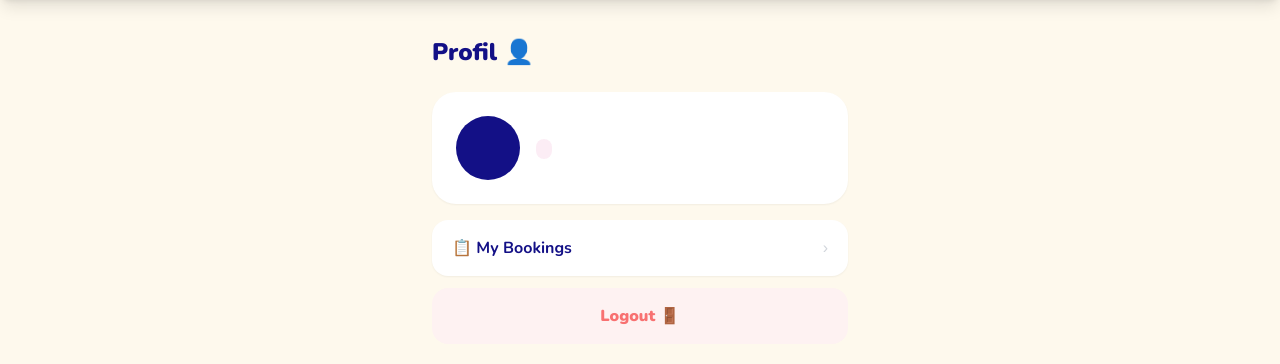
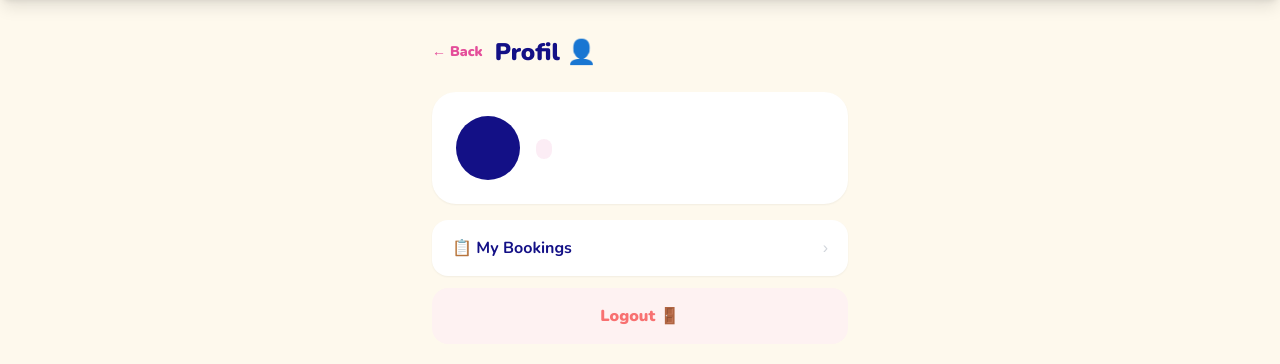
Before and after one commit to dellamalia/pickspot_foundation, a Flask app: template templates/profile.html in a window 1280 px wide. Shown: the part 56-420 px from the top of the page. Run offline with Flask 3, Linux system fonts and the light colour scheme; the template is opened without the code that fills it, so the values that code supplies are empty; some libraries are stand-ins or nearby versions.

Commit message:
Update profile.html

```diff
--- a/templates/profile.html
+++ b/templates/profile.html
@@ -2,7 +2,10 @@
 {% block content %}
 <div class="max-w-md mx-auto px-4 py-6 pb-28">
 
-  <h1 class="text-[#131086] font-black text-2xl mb-6">Profil 👤</h1>
+  <div class="flex items-center gap-3 mb-6">
+    <button onclick="history.back()" class="text-[#E44E9A] font-black text-sm hover:underline">← Back</button>
+    <h1 class="text-[#131086] font-black text-2xl">Profil 👤</h1>
+  </div>
 
   <div class="bg-white rounded-3xl p-6 shadow-sm space-y-4 mb-4">
     <div class="flex items-center gap-4">
```
